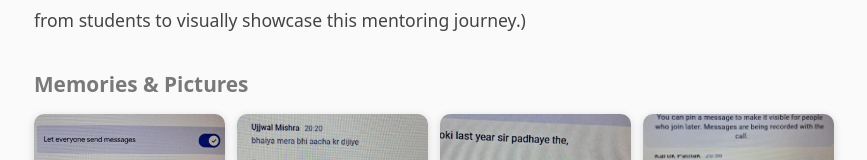
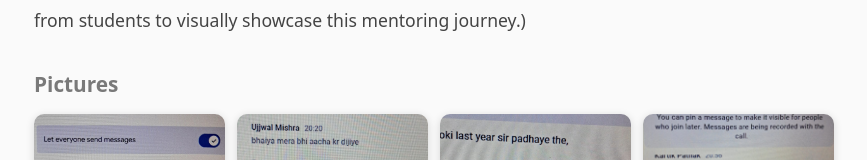
Before and after one commit to chiragmalik2612/chiragmalikpf, a React (Vite) app: page /experience/jee-mentor in a window 1280 px wide. Shown: the part 1891-2051 px from the top of the page, without its empty margins (206-1073 px from the left). Built offline with nearby package versions, Linux system fonts and the light colour scheme.

Commit message:
typo fixed

```diff
--- a/src/components/ExperienceDetail.jsx
+++ b/src/components/ExperienceDetail.jsx
@@ -42,7 +42,7 @@ export default function ExperienceDetail() {
 
       {experience.images && experience.images.length > 0 && (
         <div className={styles.section}>
-          <h3>Memories & Pictures</h3>
+          <h3> Pictures</h3>
           <div className={styles.galleryGrid}>
             {experience.images.map((img, i) => (
               <img
--- a/src/data/experiences.js
+++ b/src/data/experiences.js
@@ -29,7 +29,7 @@ export const experiences = [
     description:
       "Working on JEE Physics doubt resolution and preparing accurate, high-quality solutions for student queries.",
     detailedDescription:
-      "I am currently working as a Subject Matter Expert (Physics) at Physics Wallah, where I assist students in resolving their doubts related to Physics for competitive exams such as JEE and NEET. My role involves providing clear, accurate, and concept-based solutions in various formats, including text, audio, and image-based explanations, depending on the students’ requirements. I focus on simplifying complex concepts and presenting step-by-step solutions to ensure better understanding and retention. With a strong commitment to quality and responsiveness, I have maintained a ~93% student satisfaction rate, helping students strengthen their conceptual knowledge and improve their problem-solving skills.",
+      "I am currently working as a Subject Matter Expert (Physics) at Physics Wallah, where I assist students in resolving their doubts related to Physics for competitive exams such as JEE and NEET. My role involves providing clear, accurate, and concept-based solutions in various formats, including text, audio, and image-based explanations, depending on the students’ requirements. I focus on simplifying complex concepts and presenting step-by-step solutions to ensure better understanding and retention. With a strong commitment to quality and responsiveness, I have maintained a ~93% student satisfaction rate, helping students strengthen their conceptual knowledge and improve their problem-solving skills.\n\n (Below are some sample solutions I provided to students during my tenure, demonstrating my approach to problem-solving and concept explanation.)",
     images: [Q1, Q2, Q3, Q4, Q5],
   },
   {
```
